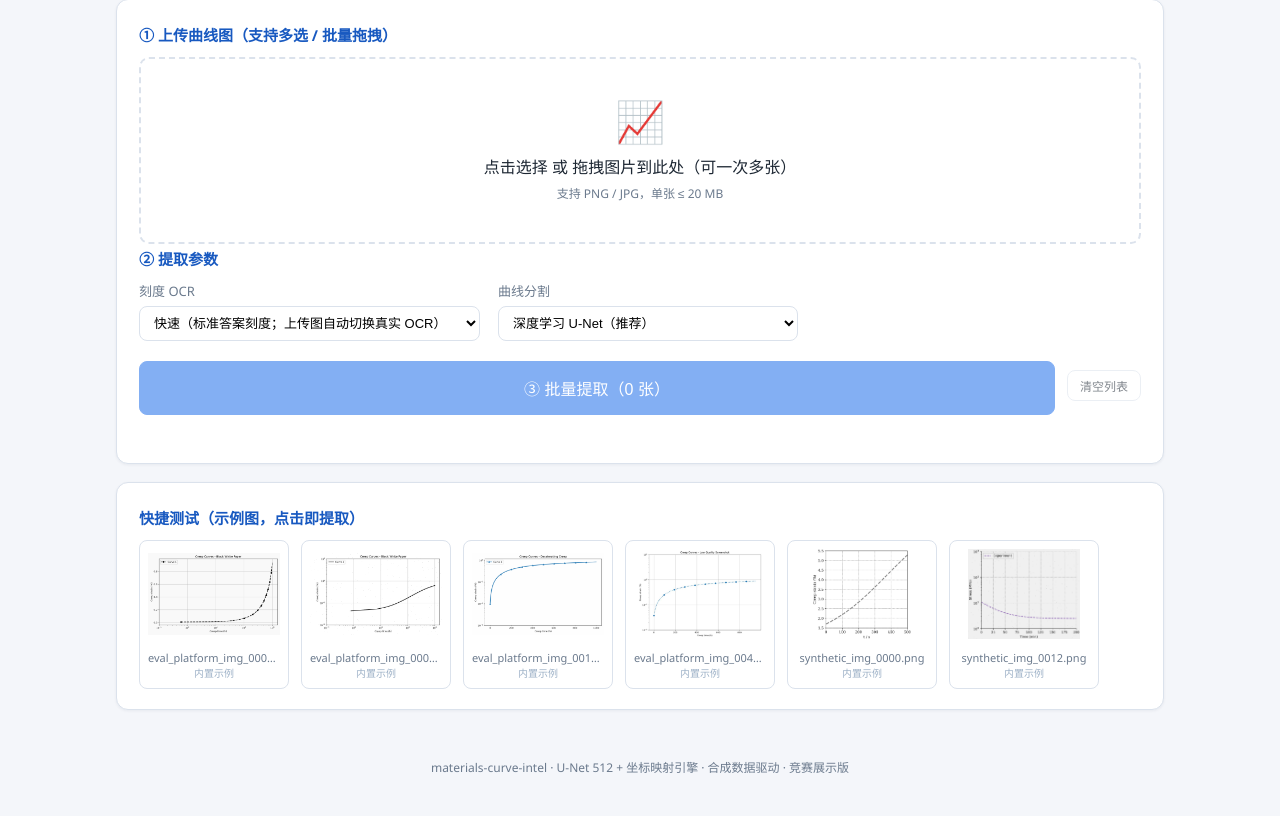
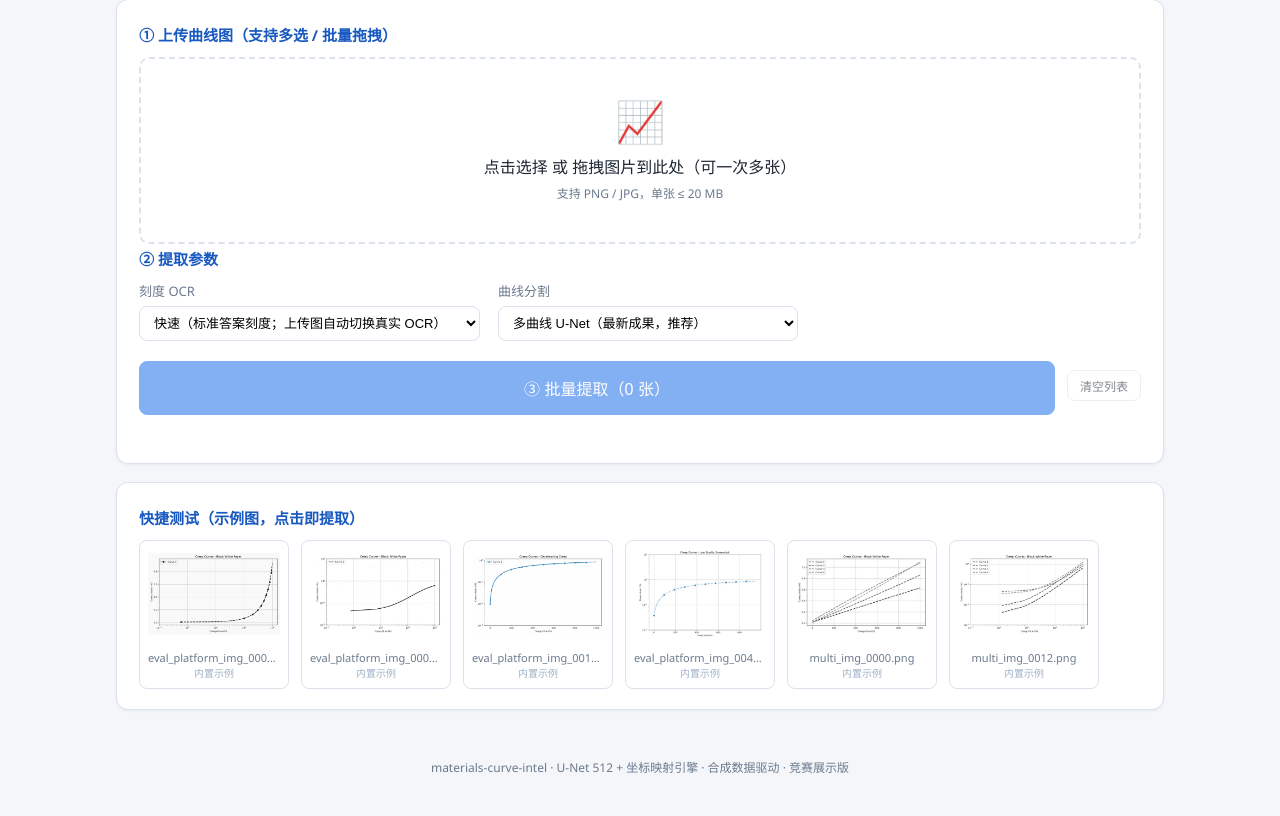
Before and after one commit to Yepeng06/materials-curve-extract, a FastAPI app: page / in a window 1280 px wide. Shown: the part 134-950 px from the top of the page. Run offline with FastAPI, Linux system fonts and the light colour scheme; parts of the project's set-up code (start-up, migrations or seed data) failed here and were passed over.

Commit message:
web: default segmenter -> multi_unet (latest evalfix_r2 + independent + min_area), 3 multi-curve examples with stub sidecars
- configs/baseline.yaml: segmenter default multi_unet (Web/CLI defaults follow latest results)
- web/templates/index.html: multi-curve U-Net selected by default, single-curve still selectable
- web/examples: multi_img_0000/0012/0025 (val_multi, 4-curve) + labels.json sidecars
- verified: /api/extract_example stub+multi_unet 0.94s -> 4 curves; /api/extract paddle path 26s -> 4/4 curves rel_rmse<=0.31%

```diff
--- a/configs/baseline.yaml
+++ b/configs/baseline.yaml
@@ -15,7 +15,7 @@ x_kind_hint: auto           # auto | linear | log  (coordinate type judgement)
 y_kind_hint: auto
 
 # ---- curve segmentation ----
-segmenter: unet             # cv | unet | multi_unet
+segmenter: multi_unet      # cv | unet | multi_unet (2026-08-20: 默认多曲线，最新成果)
 unet_checkpoint: models/checkpoints/unet_curve.pt
 unet_size: 512              # inference resolution (must match training resolution)
 multi_unet_checkpoint: models/checkpoints/unet_multi_curve_evalfix_r2.pt
--- /dev/null
+++ b/web/examples/multi_img_0000_labels.json
@@ -0,0 +1 @@
+[{"box": [[96, 536], [144, 536], [144, 554], [96, 554]], "text": "0", "score": 1.0}, {"box": [[252, 536], [300, 536], [300, 554], [252, 554]], "text": "200", "score": 1.0}, {"box": [[409, 536], [457, 536], [457, 554], [409, 554]], "text": "400", "score": 1.0}, {"box": [[566, 536], [614, 536], [614, 554], [566, 554]], "text": "600", "score": 1.0}, {"box": [[722, 536], [770, 536], [770, 554], [722, 554]], "text": "800", "score": 1.0}, {"box": [[879, 536], [927, 536], [927, 554], [879, 554]], "text": "1000", "score": 1.0}, {"box": [[41, 503], [89, 503], [89, 521], [41, 521]], "text": "0", "score": 1.0}, {"box": [[41, 422], [89, 422], [89, 440], [41, 440]], "text": "0.2", "score": 1.0}, {"box": [[41, 340], [89, 340], [89, 358], [41, 358]], "text": "0.4", "score": 1.0}, {"box": [[41, 258], [89, 258], [89, 276], [41, 276]], "text": "0.6", "score": 1.0}, {"box": [[41, 177], [89, 177], [89, 195], [41, 195]], "text": "0.8", "score": 1.0}, {"box": [[41, 95], [89, 95], [89, 113], [41, 113]], "text": "1", "score": 1.0}]
--- /dev/null
+++ b/web/examples/multi_img_0012_labels.json
@@ -0,0 +1 @@
+[{"box": [[69, 533], [117, 533], [117, 551], [69, 551]], "text": "0.1", "score": 1.0}, {"box": [[273, 533], [321, 533], [321, 551], [273, 551]], "text": "1", "score": 1.0}, {"box": [[477, 533], [525, 533], [525, 551], [477, 551]], "text": "10", "score": 1.0}, {"box": [[681, 533], [729, 533], [729, 551], [681, 551]], "text": "100", "score": 1.0}, {"box": [[884, 533], [932, 533], [932, 551], [884, 551]], "text": "1000", "score": 1.0}, {"box": [[54, 518], [102, 518], [102, 536], [54, 536]], "text": "0.001", "score": 1.0}, {"box": [[54, 369], [102, 369], [102, 387], [54, 387]], "text": "0.01", "score": 1.0}, {"box": [[54, 220], [102, 220], [102, 238], [54, 238]], "text": "0.1", "score": 1.0}, {"box": [[54, 71], [102, 71], [102, 89], [54, 89]], "text": "1", "score": 1.0}]
--- /dev/null
+++ b/web/examples/multi_img_0025_labels.json
@@ -0,0 +1 @@
+[{"box": [[96, 536], [144, 536], [144, 554], [96, 554]], "text": "0", "score": 1.0}, {"box": [[252, 536], [300, 536], [300, 554], [252, 554]], "text": "200", "score": 1.0}, {"box": [[409, 536], [457, 536], [457, 554], [409, 554]], "text": "400", "score": 1.0}, {"box": [[566, 536], [614, 536], [614, 554], [566, 554]], "text": "600", "score": 1.0}, {"box": [[722, 536], [770, 536], [770, 554], [722, 554]], "text": "800", "score": 1.0}, {"box": [[879, 536], [927, 536], [927, 554], [879, 554]], "text": "1000", "score": 1.0}, {"box": [[41, 500], [89, 500], [89, 518], [41, 518]], "text": "0", "score": 1.0}, {"box": [[41, 432], [89, 432], [89, 450], [41, 450]], "text": "0.2", "score": 1.0}, {"box": [[41, 364], [89, 364], [89, 382], [41, 382]], "text": "0.4", "score": 1.0}, {"box": [[41, 295], [89, 295], [89, 313], [41, 313]], "text": "0.6", "score": 1.0}, {"box": [[41, 227], [89, 227], [89, 245], [41, 245]], "text": "0.8", "score": 1.0}, {"box": [[41, 159], [89, 159], [89, 177], [41, 177]], "text": "1", "score": 1.0}, {"box": [[41, 91], [89, 91], [89, 109], [41, 109]], "text": "1.2", "score": 1.0}]
--- a/web/templates/index.html
+++ b/web/templates/index.html
@@ -36,8 +36,8 @@
       </label>
       <label>曲线分割
         <select id="segmenter-select">
-          <option value="unet" selected>深度学习 U-Net（推荐）</option>
-          <option value="multi_unet">多曲线 U-Net（Phase C）</option>
+          <option value="multi_unet" selected>多曲线 U-Net（最新成果，推荐）</option>
+          <option value="unet">单曲线深度学习 U-Net</option>
           <option value="cv">经典 CV（训练免，精度较低）</option>
         </select>
       </label>
```
Also changed, not shown: web/examples/multi_img_0000.png (added), web/examples/multi_img_0012.png (added), web/examples/multi_img_0025.png (added).
